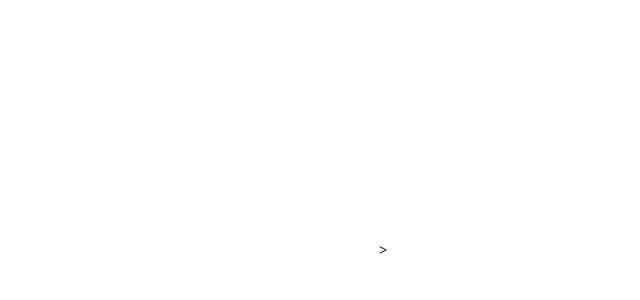
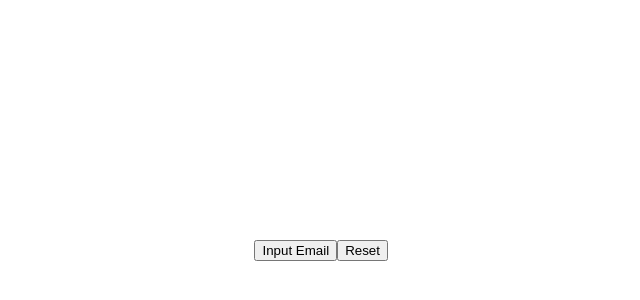
Before and after one commit to Marianna-Gl/vue-demo, a Vue app: page / in a window 1280 px wide. Shown: the part 150-450 px from the top of the page, without its empty margins (252-892 px from the left). Built offline with nearby package versions, Linux system fonts and the light colour scheme.

Commit message:
code created

```diff
--- a/src/App.vue
+++ b/src/App.vue
@@ -1,15 +1,51 @@
 <script>
-
+export default {
+  data() {
+    return {
+      email: '',
+      isValid: false
+    };
+  },
+  methods: {
+    openPrompt() {
+      const userInput = prompt('Please enter your email');
+      if (userInput !== null) {
+        this.email = userInput;
+        this.isValid = this.validateEmail(userInput);
+      }
+    },
+    reset() {
+      this.email = '';
+      this.isValid = false;
+    },
+    validateEmail(email) {
+      // Regular expression for basic email validation
+      const regex = /^[^\s@]+@[^\s@]+\.[^\s@]+$/;
+      return regex.test(email);
+    }
+  }
+};
 </script>
 
+
 <template>
+  <div>
+    <button @click="openPrompt">Input Email</button>
+    <button @click="reset">Reset</button>
+
+    <div v-if="email">
+      <h1 :style="{borderColor: isValid ? 'green' : 'red'}">{{ email }}</h1>
+      <h4>{{ isValid ? 'The email is valid' : 'The email is invalid' }}</h4>
+    </div>
+  </div>
+</template>
 
 
-  <main>
->
-  </main>
-</template>
 
-<style scoped>
-
+<style>
+h1 {
+  border: 2px solid;
+  padding: 10px;
+  display: inline-block;
+}
 </style>
```
